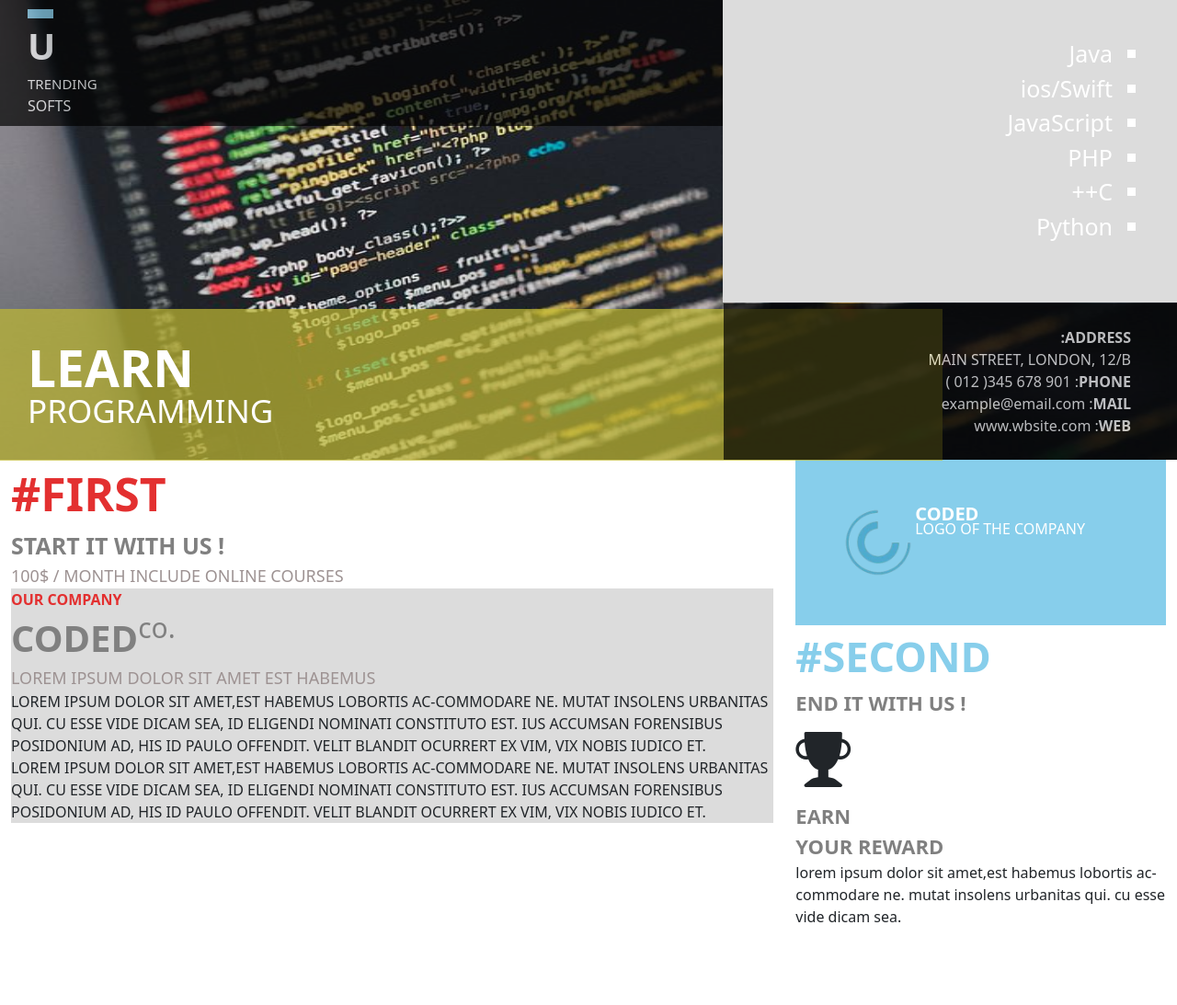
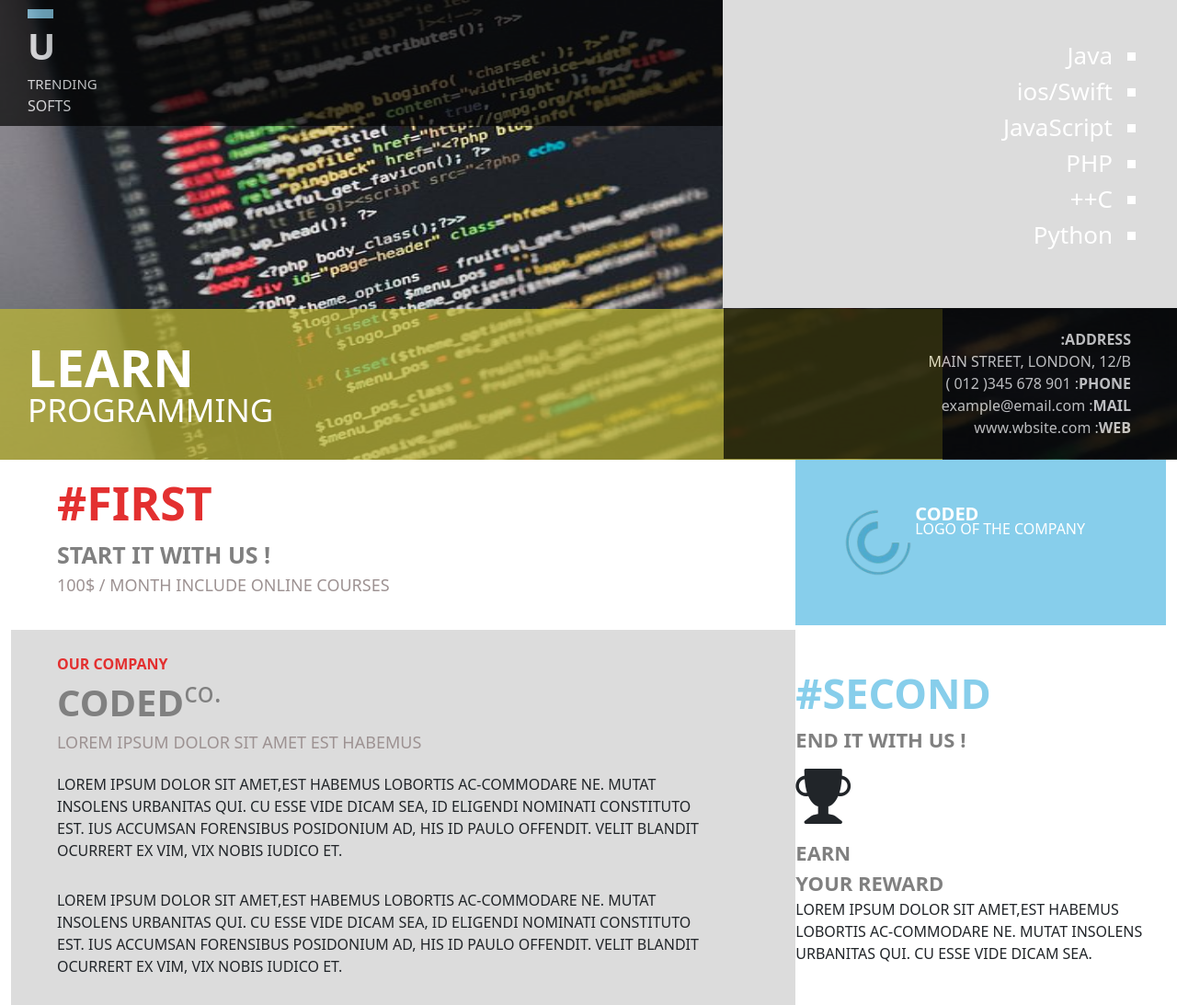
Before and after one commit to drashti162002/LAYOUT-3, a plain HTML site: page index.html in a window 1280 px wide. Shown: the whole page at 92% size. Before the commit the page ends 1009 px from the top, so only its background shows below. Drawn offline with nearby package versions, Linux system fonts and the light colour scheme.

Commit message:
design change

```diff
--- a/css/style.css
+++ b/css/style.css
@@ -59,7 +59,7 @@ input, button {
     color: white;
     position: absolute;
     left: 0px;
-    top:336px;
+    top:335.5px;
     padding: 35px 30px;
     width: 1025px;
     /* padding-right: 819px; */
@@ -77,11 +77,11 @@ input, button {
     list-style-type: square;
     padding-right: 70px;
     direction: rtl;
-    font-size: 25px;
+    font-size: 26px;
     color: white;
-    padding-top: 40px;
-    padding-bottom: 64px;
-    font-weight: 400;
+    padding-top: 41px;
+    padding-bottom: 60px;
+    font-weight: 430;
     width: 469.5px;
 }
 .data{
@@ -98,11 +98,11 @@ input, button {
     width: 493.5px;
     position: absolute;
     right: 0px;
-    top:330px;
+    top:335px;
     text-align: right;
     padding-right: 50px;
-    padding-top: 25px;
-    padding-bottom: 25px;
+    padding-top: 22px;
+    padding-bottom: 22px;
 }
 .first{
     color: rgb(227, 48, 48);
@@ -118,6 +118,7 @@ input, button {
     color: rgb(157, 146, 146);
     font-size: 18px;
     font-weight: 500;
+    padding-bottom: 20px;
 }
 .code_data{
     background-color: skyblue;
@@ -127,12 +128,16 @@ input, button {
 }
 .company_data{
     text-transform: uppercase;
+    padding-bottom: 30px;
 }
 .trophy{
     font-size: 60px;
 }
 .our_company{
     background-color: gainsboro;
+    margin-right: -24px;
+    padding-left: 50px;
+    padding-right: 80px;
 }
 .second{
     color: skyblue;
@@ -152,6 +157,7 @@ input, button {
 .our_name{
     color: rgb(227, 48, 48);
     font-weight: 700;
+    padding-top: 25px;
 }
 .code{
     color: gray;
@@ -164,3 +170,15 @@ input, button {
 .logo{
     line-height: 0.90;
 }
+.first_data{
+    padding-top: 10px;
+    padding-bottom: 15px;
+    padding-left: 50px;
+}
+.second_data{
+    padding-top:40px;
+    /* text-align: right; */
+}
+.end_data{
+    text-transform: uppercase;
+}
--- a/index.html
+++ b/index.html
@@ -56,7 +56,7 @@
         <div class="container-fluid full_data">
             <div class="row">
                 <div class="col-8">
-                    <div>
+                    <div class="first_data">
                         <p class="first">#FIRST</p>
                         <P class="start">START IT WITH US !</P>
                         <P class="courses">100$ / MONTH INCLUDE ONLINE COURSES</P>
@@ -79,13 +79,13 @@
                             <p class="logo_data2">LOGO OF THE COMPANY</p>
                         </div>
                     </div>
-                    <div>
+                    <div class="second_data">
                         <p class="second">#SECOND</p>
                         <p class="end">END IT WITH US ! </p>
                         <i class="bi bi-trophy-fill trophy"></i>
                         <p class="end">EARN</p>
                         <P class="end">YOUR REWARD</P>
-                        <p>lorem ipsum dolor sit amet,est habemus lobortis ac-commodare ne. mutat insolens urbanitas qui. cu esse vide dicam sea.</p>
+                        <p class="end_data">lorem ipsum dolor sit amet,est habemus lobortis ac-commodare ne. mutat insolens urbanitas qui. cu esse vide dicam sea.</p>
                     </div>
                 </div>
             </div>
```
